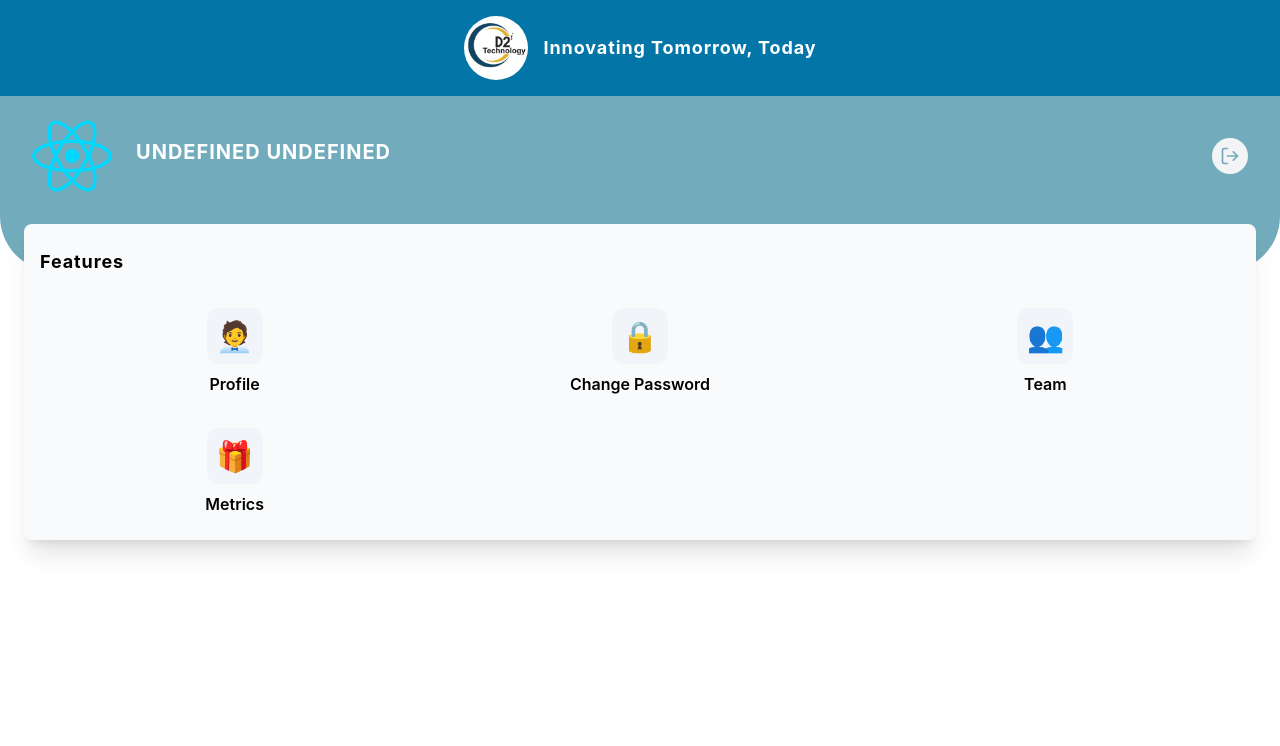
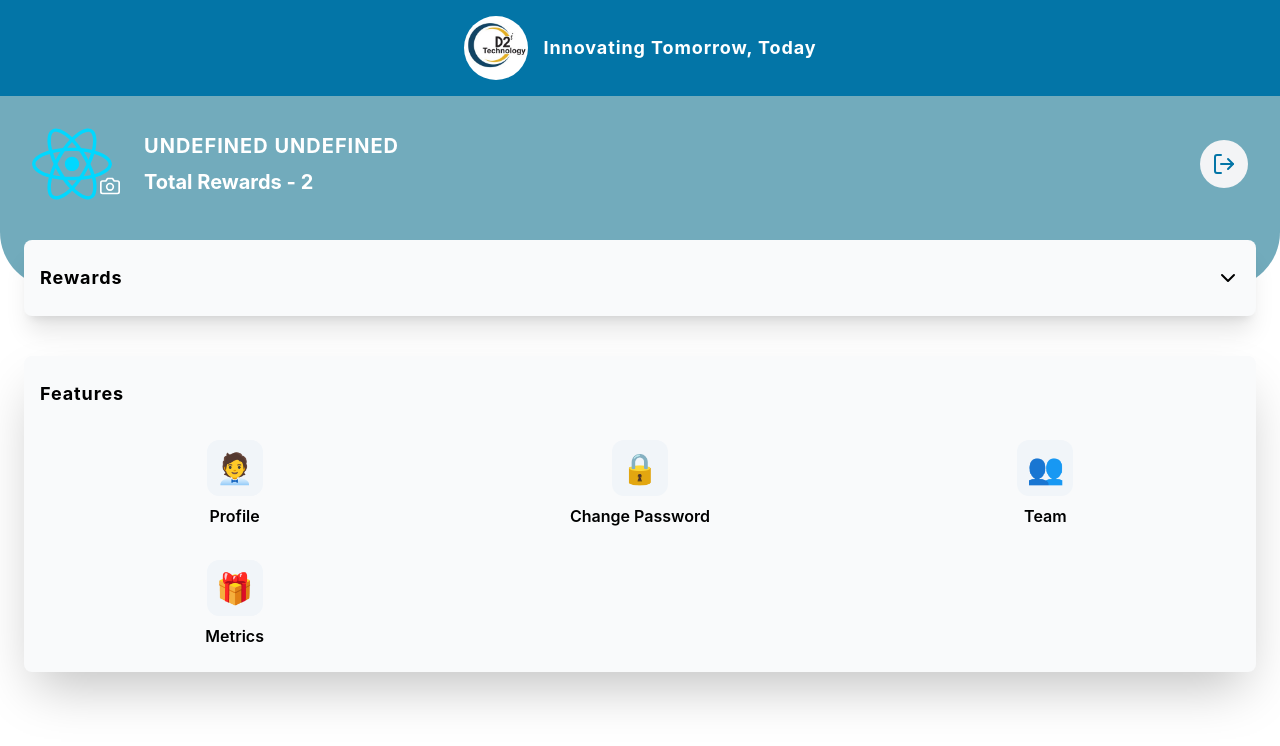
Before and after one commit to tushar-shukla-d2i/appFe, a React (Vite) app: page /dashboard in a window 1280 px wide. Shown: the top 746 px of the page. Built offline with nearby package versions, Linux system fonts and the light colour scheme.

Commit message:
1. Integrate UI to show user rewards 2. Update me endpoint 3. Add confirmation password field in change-password screen 4. Integrate functionality to upload/edit user image

```diff
--- a/src/App.jsx
+++ b/src/App.jsx
@@ -30,7 +30,7 @@ const App = () => {
           <Route path={`${AppRoutes.USER}/:user_id`} element={<ManageUser />} />
           <Route path={AppRoutes.MANAGE_USERS} element={<ManageUsers />} />
           <Route
-            path={AppRoutes.CHANGE_PASSWORD}
+            path={`${AppRoutes.CHANGE_PASSWORD}/:user_id`}
             element={<ChangePassword />}
           />
           <Route path={AppRoutes.USERS} element={<Users />} />
--- a/src/apis/commonApis.js
+++ b/src/apis/commonApis.js
@@ -15,9 +15,12 @@ export const commonApis = {
     }
   },
 
-  me: async (payload) => {
+  me: async ({ user_id, payload }) => {
     try {
-      const response = await httpClient.put(endpoints.ME, payload);
+      const response = await httpClient.put(
+        `${endpoints.ME}/${user_id}`,
+        payload
+      );
       return response;
     } catch (error) {
       console.log("me:", error);
--- a/src/pages/dashboard/index.jsx
+++ b/src/pages/dashboard/index.jsx
@@ -2,14 +2,31 @@
  * Dashboard screen
  */
 
-import React from "react";
+import React, { useState } from "react";
 import { useNavigate } from "react-router-dom";
-import { FiLogOut } from "react-icons/fi";
+import {
+  FiCamera,
+  FiChevronDown,
+  FiChevronUp,
+  FiEdit,
+  FiLogOut,
+} from "react-icons/fi";
 
 import { authApis } from "../../apis";
 import placeholderImg from "../../assets/react.svg";
 import { AppRoutes, USER_DATA, USER_ROLES } from "../../constants";
 import { LocalStorageHelper } from "../../utils/HttpUtils";
+
+// Dummy data for rewards
+const rewards = [
+  { name: "John Doe", rate: 8, comment: "Great job on the project!" },
+  {
+    name: "Jane Smith",
+    rate: 9,
+    comment: "Excellent work on the last sprint.",
+  },
+  // Add more reward objects as needed
+];
 
 const IconButton = ({ label, img, icon, onClick }) => (
   <div className="flex flex-col items-center">
@@ -24,10 +41,58 @@ const IconButton = ({ label, img, icon, onClick }) => (
   </div>
 );
 
+const RewardCard = ({ rewards }) => {
+  const [expanded, setExpanded] = useState(false);
+  return (
+    <div>
+      <div
+        className="flex items-center justify-between cursor-pointer"
+        onClick={() => setExpanded(!expanded)}
+      >
+        <h1 className="font-bold text-lg tracking-wider">Rewards</h1>
+        {expanded ? (
+          <FiChevronUp className="text-black text-2xl transition-transform duration-500" />
+        ) : (
+          <FiChevronDown className="text-black text-2xl transition-transform duration-500" />
+        )}
+      </div>
+      <div
+        className={`overflow-hidden transition-all duration-500 ease-in-out ${
+          expanded ? "max-h-screen" : "max-h-0"
+        }`}
+      >
+        <div className="mt-6">
+          {rewards?.map?.((reward, index) => (
+            <div key={index} className="border-b border-gray-200 py-2">
+              <div className="flex justify-between">
+                <span className="font-semibold">{reward.name}</span>
+                <span className="text-gray-600">{reward.rate}/10</span>
+              </div>
+              <p className="text-gray-600 mt-1">{reward.comment}</p>
+            </div>
+          ))}
+        </div>
+      </div>
+    </div>
+  );
+};
+
 const Dashboard = () => {
   const navigate = useNavigate();
   const userData = JSON.parse(LocalStorageHelper.get(USER_DATA));
   const { _id, firstName, lastName, officialEmail, role } = userData ?? {};
+  const [userImage, setUserImage] = useState("");
+
+  const handleImageUpload = (e) => {
+    const file = e.target.files?.[0];
+    if (file) {
+      const reader = new FileReader();
+      reader.onloadend = () => {
+        setUserImage(reader.result);
+      };
+      reader.readAsDataURL(file);
+    }
+  };
 
   const handleLogout = async () => {
     const resp = await authApis.logout();
@@ -36,27 +101,49 @@ const Dashboard = () => {
 
   return (
     <div>
-      <div className="flex h-44 items-center w-full px-8 pt-6 pb-20 bg-[#72abbc] rounded-b-[3.5rem]">
-        <img
-          alt="user_img"
-          src={placeholderImg}
-          className="h-20 w-20 rounded-full mr-6 hover:cursor-pointer"
-        />
+      <div className="flex h-48 items-center w-full px-8 pt-6 pb-20 bg-[#72abbc] rounded-b-[3.5rem]">
+        <div className="relative h-20 w-20 rounded-full mr-8">
+          <img
+            alt="user_img"
+            src={userImage || placeholderImg}
+            className="h-full w-full rounded-full hover:cursor-pointer"
+          />
+          <label className="absolute bottom-2 -right-2 flex items-center justify-center cursor-pointer">
+            {userImage ? (
+              <FiEdit className="text-white text-xl" />
+            ) : (
+              <FiCamera className="text-white text-xl" />
+            )}
+            <input
+              type="file"
+              accept="image/*"
+              onChange={handleImageUpload}
+              className="hidden"
+            />
+          </label>
+        </div>
         <div className="flex-1">
           <h1 className="text-white font-bold text-xl uppercase tracking-wider mb-2">{`${firstName} ${lastName}`}</h1>
           <h2 className="text-white font-medium sm:text-base md:text-lg lg:text-xl xl:text-2xl">
             {officialEmail}
           </h2>
+          <p className="text-white font-bold text-xl mt-2">
+            Total Rewards - {rewards?.length}
+          </p>
         </div>
         <button
           onClick={handleLogout}
-          className="bg-gray-100 p-2 rounded-full hover:bg-gray-200"
+          className="bg-gray-100 p-3 rounded-full hover:bg-gray-200"
         >
-          <FiLogOut className="h-5 w-5 text-[#72abbc]" />
+          <FiLogOut className="h-6 w-6 text-[#0375a7]" />
         </button>
       </div>
 
-      <div className="bg-gray-50 mx-6 mt-[-3rem] px-4 py-6 shadow-xl rounded-lg">
+      <div className="bg-gray-50 mx-6 mt-[-3rem] mb-10 px-4 py-6 shadow-xl rounded-lg">
+        <RewardCard rewards={rewards} />
+      </div>
+
+      <div className="bg-gray-50 mx-6 px-4 py-6 shadow-2xl rounded-lg">
         <h1 className="font-bold text-lg tracking-wider mb-8">Features</h1>
         <div className="grid grid-cols-3 gap-x-4 gap-y-8">
           {role === USER_ROLES.ADMIN && (
@@ -74,7 +161,7 @@ const Dashboard = () => {
           <IconButton
             label="Change Password"
             icon="🔒"
-            onClick={() => navigate(AppRoutes.CHANGE_PASSWORD)}
+            onClick={() => navigate(`${AppRoutes.CHANGE_PASSWORD}/${_id}`)}
           />
           <IconButton
             label="Team"
@@ -86,6 +173,11 @@ const Dashboard = () => {
             icon="🎁"
             onClick={() => navigate(AppRoutes.METRICS)}
           />
+          {/* <IconButton
+            label="Rewards"
+            icon="🎖️"
+            onClick={() => navigate(AppRoutes.METRICS)}
+          /> */}
         </div>
       </div>
     </div>
--- a/src/pages/users/changePassword.jsx
+++ b/src/pages/users/changePassword.jsx
@@ -3,6 +3,7 @@
  */
 
 import React from "react";
+import { useParams } from "react-router";
 import { useNavigate } from "react-router-dom";
 import { FaArrowLeft } from "react-icons/fa";
 import { Formik, Form, Field, ErrorMessage } from "formik";
@@ -12,12 +13,16 @@ import { commonApis } from "../../apis";
 
 const ChangePassword = () => {
   const navigate = useNavigate();
+  const { user_id } = useParams();
 
   // Validation Schema
   const validationSchema = Yup.object().shape({
     password: Yup.string()
       .min(8, "Password must be at least 8 characters long")
       .required("Password is required"),
+    confirmPassword: Yup.string()
+      .oneOf([Yup.ref("password"), null], "Passwords must match")
+      .required("Confirmation Password is required"),
   });
 
   const handleBackClick = () => {
@@ -25,7 +30,10 @@ const ChangePassword = () => {
   };
 
   const handleSubmit = async (values) => {
-    const resp = await commonApis.me({ password: values?.password });
+    const resp = await commonApis.me({
+      user_id,
+      payload: { password: values.password },
+    });
 
     if (resp?.success) {
       alert("Password updated successfully!");
@@ -35,7 +43,7 @@ const ChangePassword = () => {
 
   return (
     <section className="bg-gray-100 flex justify-center h-screen">
-      <div className="w-full max-w-md bg-white rounded-lg h-[40%] shadow-lg border border-gray-300">
+      <div className="w-full max-w-md bg-white rounded-lg h-[50%] shadow-lg border border-gray-300">
         <div className="space-y-8 p-8">
           <div className="flex items-center mb-8">
             <button onClick={handleBackClick} className="text-xl mr-3">
@@ -48,12 +56,11 @@ const ChangePassword = () => {
 
           <Formik
             enableReinitialize
-            initialValues={{ password: "" }}
+            initialValues={{ password: "", confirmPassword: "" }}
             validationSchema={validationSchema}
             onSubmit={handleSubmit}
           >
-            {({ isSubmitting }) => {
-              return (
+            {({ isSubmitting }) => (
               <Form className="space-y-8">
                 <div>
                   <label
@@ -76,6 +83,27 @@ const ChangePassword = () => {
                   />
                 </div>
 
+                <div>
+                  <label
+                    htmlFor="confirmPassword"
+                    className="block mb-2 text-sm font-medium text-gray-700"
+                  >
+                    Confirm Password
+                  </label>
+                  <Field
+                    type="password"
+                    name="confirmPassword"
+                    id="confirmPassword"
+                    className="bg-gray-50 border border-gray-300 text-gray-900 text-sm rounded-lg focus:ring-blue-500 focus:border-blue-500 block w-full p-2.5"
+                    placeholder="Confirm your password"
+                  />
+                  <ErrorMessage
+                    name="confirmPassword"
+                    component="div"
+                    className="text-red-600 text-sm mt-2"
+                  />
+                </div>
+
                 <button
                   type="submit"
                   className="w-full text-white bg-blue-600 hover:bg-blue-700 focus:ring-4 focus:outline-none focus:ring-blue-300 font-medium rounded-lg text-sm px-5 py-2.5 text-center"
@@ -84,8 +112,7 @@ const ChangePassword = () => {
                   Submit
                 </button>
               </Form>
-              );
-            }}
+            )}
           </Formik>
         </div>
       </div>
```
Lines whose indentation alone changed are shown as unchanged.
